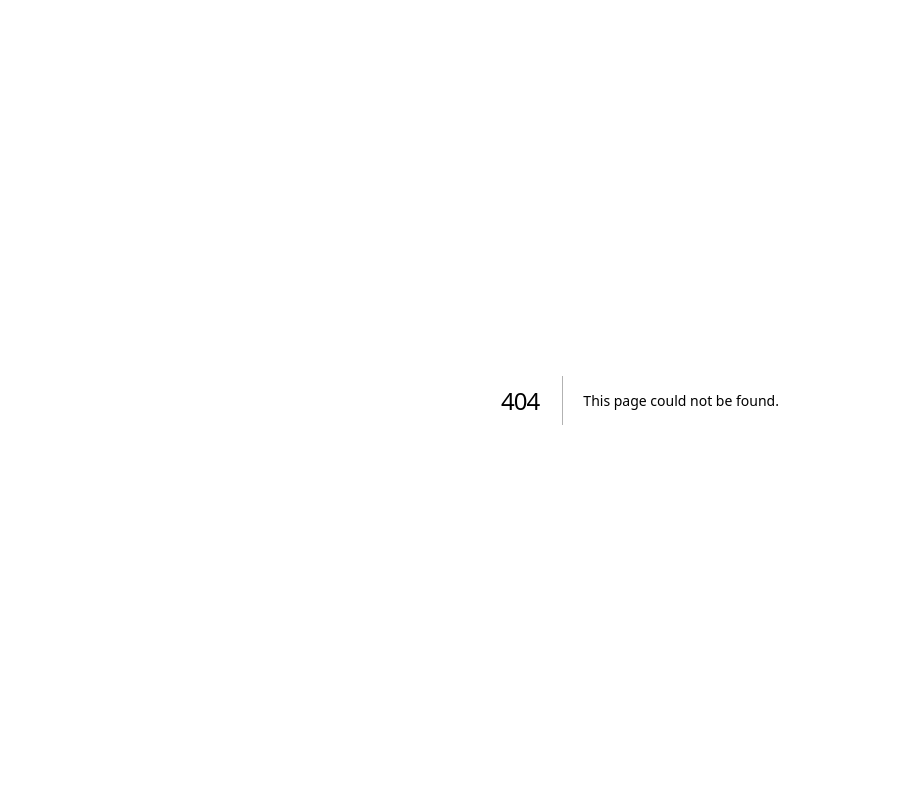
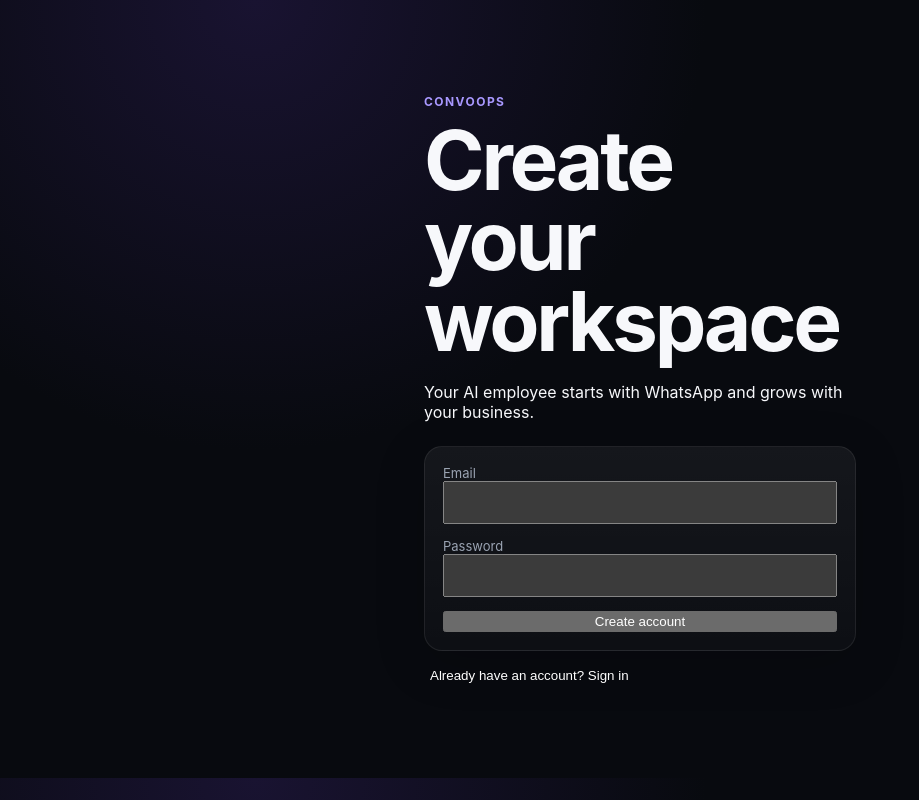
Before and after one commit to foziakahero-dot/WHATSAPP, a Next.js app: page /login in a window 1280 px wide. Before the commit this address had no page. Shown: the whole page, without its empty margins (0-919 px from the left). Built offline with nearby package versions, Linux system fonts and the light colour scheme.

Commit message:
Add Supabase login and signup page

```diff
--- /dev/null
+++ b/app/login/page.tsx
@@ -0,0 +1,76 @@
+'use client'
+
+import { FormEvent, useState } from 'react'
+import { useRouter } from 'next/navigation'
+import { createClient } from '@/lib/supabase/client'
+
+export default function LoginPage() {
+  const router = useRouter()
+  const [email, setEmail] = useState('')
+  const [password, setPassword] = useState('')
+  const [mode, setMode] = useState<'signin' | 'signup'>('signup')
+  const [message, setMessage] = useState('')
+  const [loading, setLoading] = useState(false)
+
+  async function submit(event: FormEvent) {
+    event.preventDefault()
+    setLoading(true)
+    setMessage('')
+
+    const supabase = createClient()
+
+    if (mode === 'signup') {
+      const { data, error } = await supabase.auth.signUp({
+        email,
+        password,
+        options: {
+          emailRedirectTo: `${window.location.origin}/auth/callback`
+        }
+      })
+
+      if (error) {
+        setMessage(error.message)
+      } else if (data.session) {
+        router.push('/setup')
+      } else {
+        setMessage('Check your email to confirm your account, then continue.')
+      }
+    } else {
+      const { error } = await supabase.auth.signInWithPassword({ email, password })
+      if (error) setMessage(error.message)
+      else router.push('/dashboard')
+    }
+
+    setLoading(false)
+  }
+
+  return (
+    <main style={{ maxWidth: 480, margin: '70px auto', padding: 24 }}>
+      <div className="eyebrow">CONVOOPS</div>
+      <h1>{mode === 'signup' ? 'Create your workspace' : 'Welcome back'}</h1>
+      <p className="muted">Your AI employee starts with WhatsApp and grows with your business.</p>
+
+      <form onSubmit={submit} className="card" style={{ display: 'grid', gap: 14, marginTop: 24 }}>
+        <label>
+          <div className="label">Email</div>
+          <input value={email} onChange={(e) => setEmail(e.target.value)} type="email" required style={{ width: '100%', padding: 12 }} />
+        </label>
+        <label>
+          <div className="label">Password</div>
+          <input value={password} onChange={(e) => setPassword(e.target.value)} type="password" minLength={8} required style={{ width: '100%', padding: 12 }} />
+        </label>
+        <button className="button" disabled={loading} type="submit">
+          {loading ? 'Working…' : mode === 'signup' ? 'Create account' : 'Sign in'}
+        </button>
+        {message ? <p className="muted">{message}</p> : null}
+      </form>
+
+      <button
+        onClick={() => setMode(mode === 'signup' ? 'signin' : 'signup')}
+        style={{ marginTop: 16, background: 'transparent', border: 0, cursor: 'pointer' }}
+      >
+        {mode === 'signup' ? 'Already have an account? Sign in' : 'Need an account? Create one'}
+      </button>
+    </main>
+  )
+}
```
